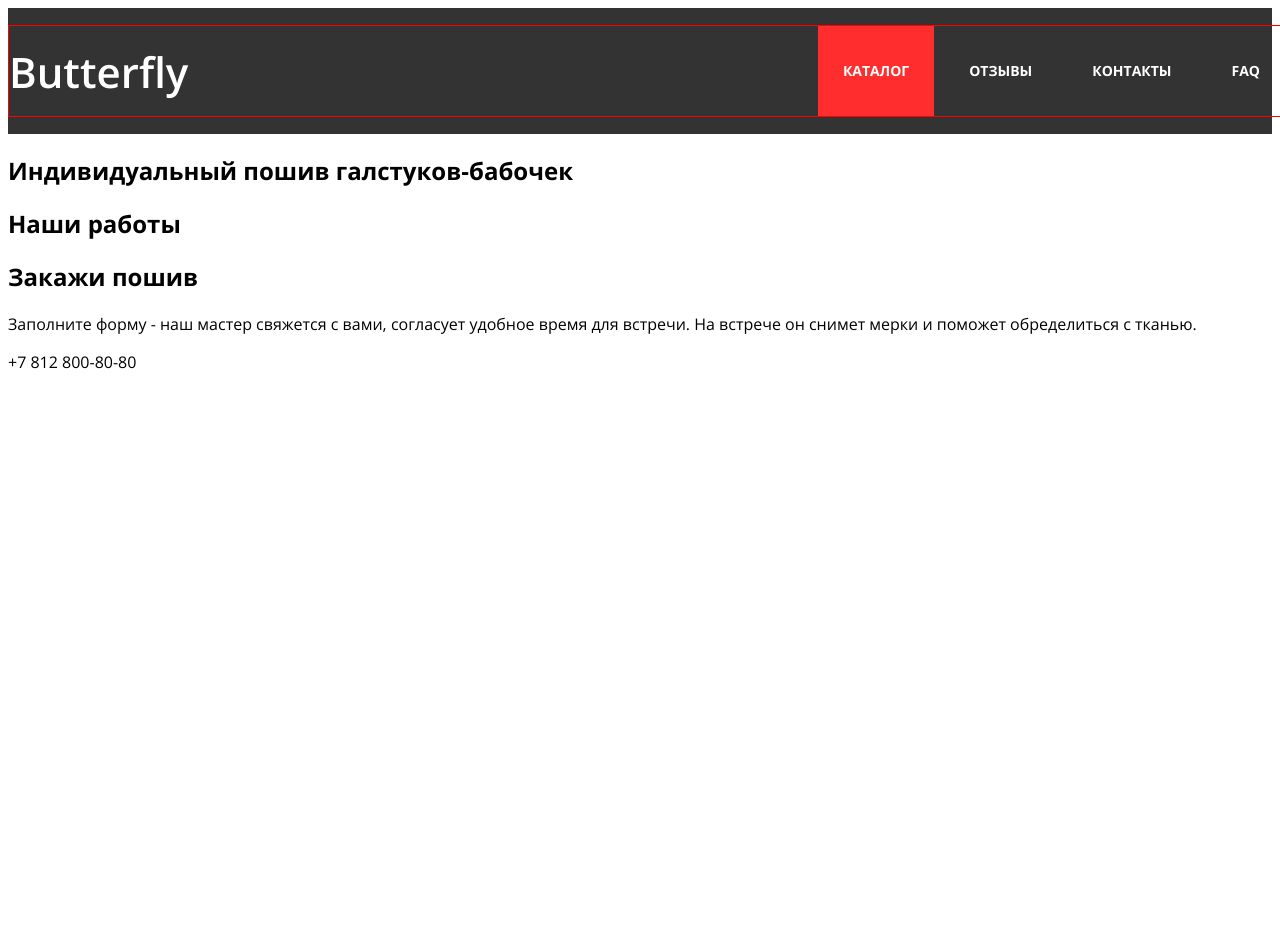
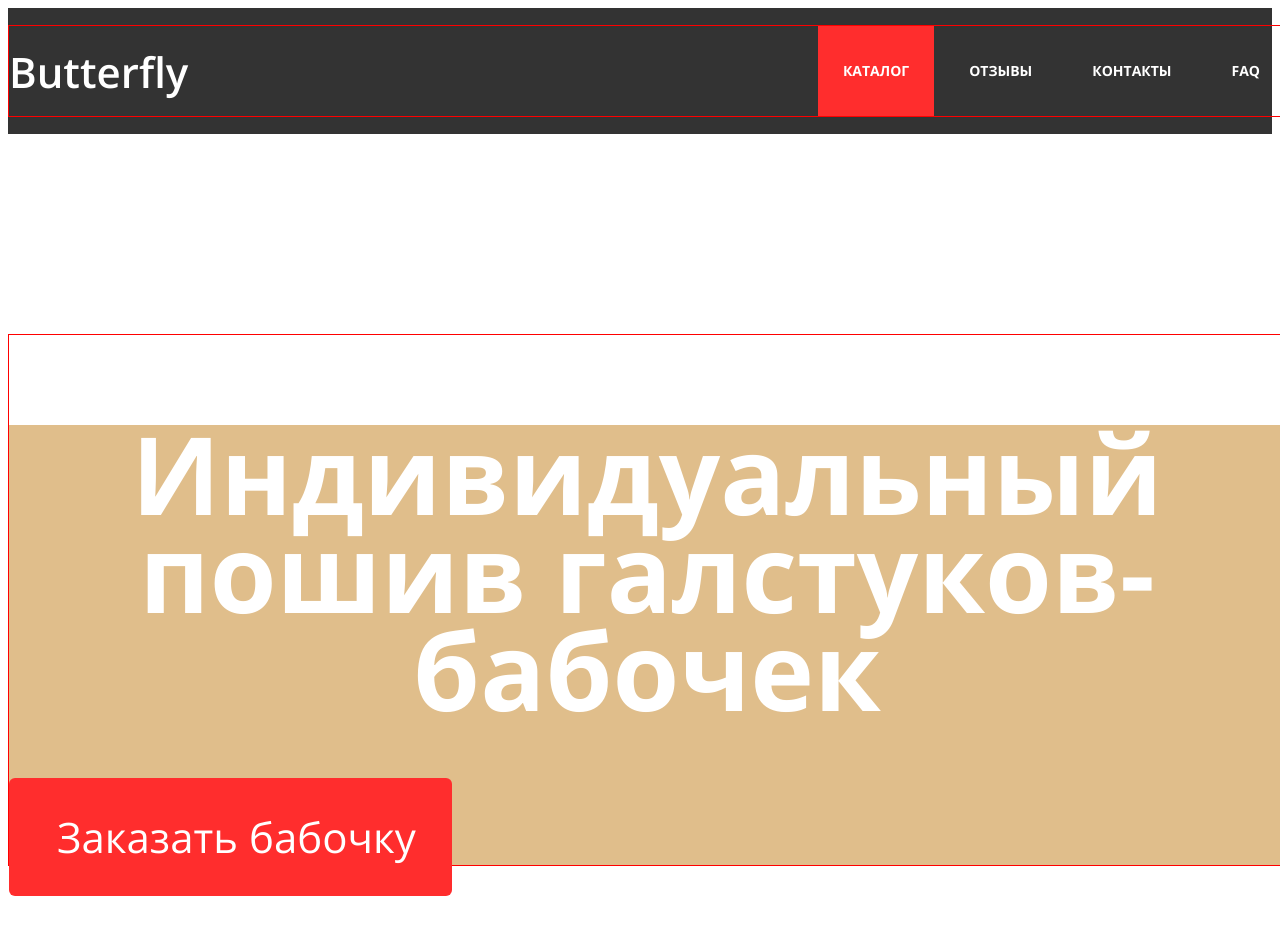
Before and after one commit to ElnarG13/butterfly-shop-gasanov, a website: page www/index.html in a window 1280 px wide. Shown: the top 952 px of the page. Before the commit the page ends 800 px from the top, so only its background shows below. Drawn offline with Linux system fonts and the light colour scheme.

Commit message:
разметка страницы.продолжение

```diff
--- /dev/null
+++ b/src/styles/blocks/_promo.scss
@@ -0,0 +1,34 @@
+.promo {
+  padding-top: 200px;
+  padding-bottom: 214px;
+  color: $color-text-light;
+
+}
+
+.promo-fade {
+  background-color: rgb(224, 190, 139);
+}
+
+.promo-inner {
+  @include container
+}
+
+
+.promo-title {
+  font-weight: 600;
+  font-size: 72px;
+  line-height: 98px;
+  text-align: center;
+  color: inherit;
+}
+
+.btn {
+  padding: 30px 36px 31px 48px;
+  background-color: $color-light;
+  color: inherit;
+  font-weight: 400;
+  font-size: 42px;
+  line-height: 57px;
+  border-radius: 6px;
+  text-decoration: none;
+}
--- a/src/styles/common/_mixins.scss
+++ b/src/styles/common/_mixins.scss
@@ -3,3 +3,13 @@
   margin: 0 auto;
   border: 1px solid red;
 }
+
+@mixin section-title {
+  margin: 0;
+  font-family: $font-open;
+  font-weight: 400;
+  font-size: 64px;
+  line-height: 87px;
+  text-align: center;
+  color: $color-dark;
+}
--- a/www/index.html
+++ b/www/index.html
@@ -28,7 +28,16 @@
 
   <main>
     <section class="promo">
-      <h1>Индивидуальный пошив галстуков-бабочек</h1>
+      <div class="promo-inner">
+        <div class="promo-fade">
+          <div class="promo-title">
+            <h1>Индивидуальный пошив галстуков-бабочек</h1>
+          </div>
+          <a href="#" class="btn"> Заказать бабочку </a>
+        </div>
+
+      </div>
+
     </section>
 
     <section class="portfolio">
```
Also changed, not shown: www/images/bg-men-glasses.jpg (added), www/style/style.css.
